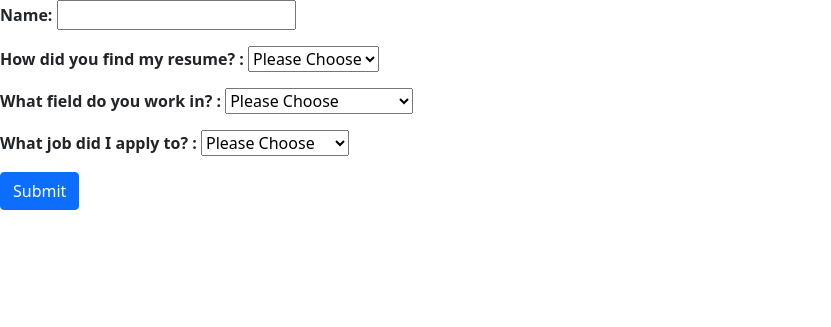
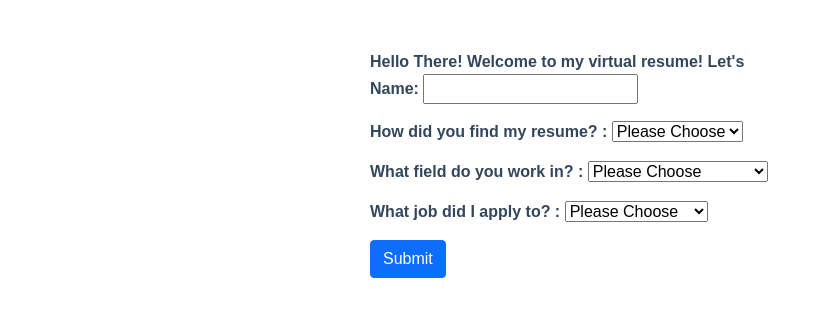
Before and after one commit to keberelf058725/resume_site, a Django app: page / in a window 1280 px wide. Shown: the part 86-413 px from the top of the page, without its empty margins (0-831 px from the left). Run offline with Django 4.2, Linux system fonts and the light colour scheme.

Commit message:
8/3/2022

```diff
--- a/Resume/Resume/settings.py
+++ b/Resume/Resume/settings.py
@@ -21,7 +21,6 @@ LOGIN_REDIRECT_URL = 'home'
 # See https://docs.djangoproject.com/en/4.1/howto/deployment/checklist/
 
 # SECURITY WARNING: keep the secret key used in production secret!
-SECRET_KEY = 'django-insecure-$s&uo1inu!1n3xi*g(=!&4p6)=na7hwt#=fiqf(qg@1&ab_eya'
 
 # SECURITY WARNING: don't run with debug turned on in production!
 DEBUG = True
--- a/Resume/static/css/style.css
+++ b/Resume/static/css/style.css
@@ -0,0 +1,7 @@
+div.CV_form {
+margin: auto;
+  width: 640px;
+  padding: 50px;
+  font-family: 'Avenir', sans-serif;
+  color: #33475b;
+}
--- a/Resume/templates/home.html
+++ b/Resume/templates/home.html
@@ -5,6 +5,7 @@
 {% load static %}
 <body>
 <div class="CV_form"><strong>
+    Hello There! Welcome to my virtual resume! Let's
     <form action="{% url 'home' %}" method="post" enctype="multipart/form-data">
 
         {% csrf_token %}
```
